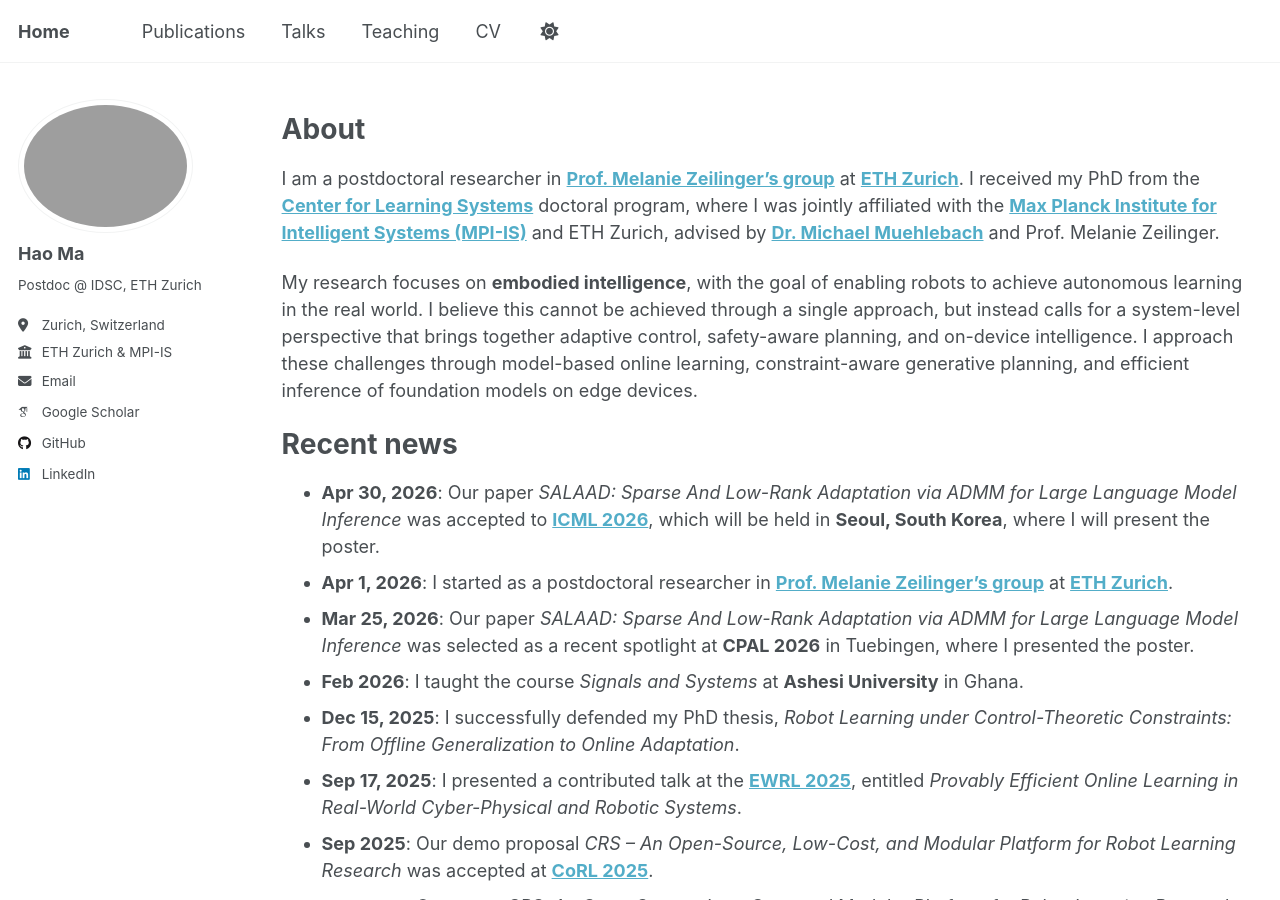
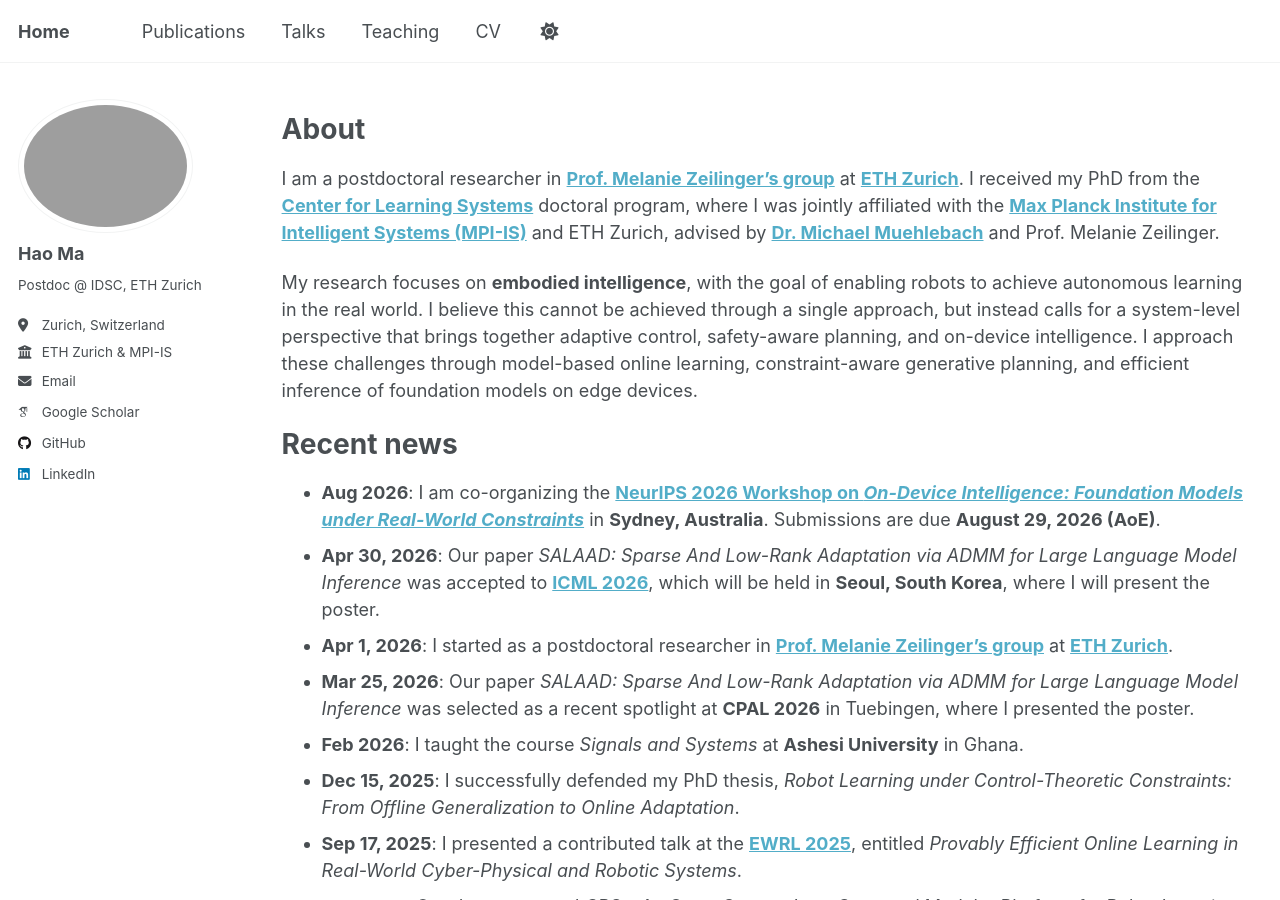
Before and after one commit to HaoMAFRLu/HaoMAFRLu.github.io, a Jekyll site: the page built from _pages/about_me.md, in a window 1280 px wide and 900 px high. Built offline with Jekyll 4.4.1, drawn with Linux system fonts in a browser that asks for light colours; some web fonts are replaced; a script that is not in the unit is left out.

Commit message:
Add NeurIPS workshop to homepage

```diff
--- a/_pages/about_me.md
+++ b/_pages/about_me.md
@@ -11,6 +11,7 @@ My research focuses on **embodied intelligence**, with the goal of enabling robo
 
 # Recent news
 
+- **Aug 2026**: I am co-organizing the **[NeurIPS 2026 Workshop on *On-Device Intelligence: Foundation Models under Real-World Constraints*](https://odi2026.github.io/)** in **Sydney, Australia**. Submissions are due **August 29, 2026 (AoE)**.
 - **Apr 30, 2026**: Our paper *SALAAD: Sparse And Low-Rank Adaptation via ADMM for Large Language Model Inference* was accepted to **[ICML 2026](https://icml.cc/Conferences/2026)**, which will be held in **Seoul, South Korea**, where I will present the poster.
 - **Apr 1, 2026**: I started as a postdoctoral researcher in **[Prof. Melanie Zeilinger's group](https://idsc.ethz.ch/research-zeilinger.html)** at **[ETH Zurich](https://ethz.ch/en.html)**.
 - **Mar 25, 2026**: Our paper *SALAAD: Sparse And Low-Rank Adaptation via ADMM for Large Language Model Inference* was selected as a recent spotlight at **CPAL 2026** in Tuebingen, where I presented the poster.
```
